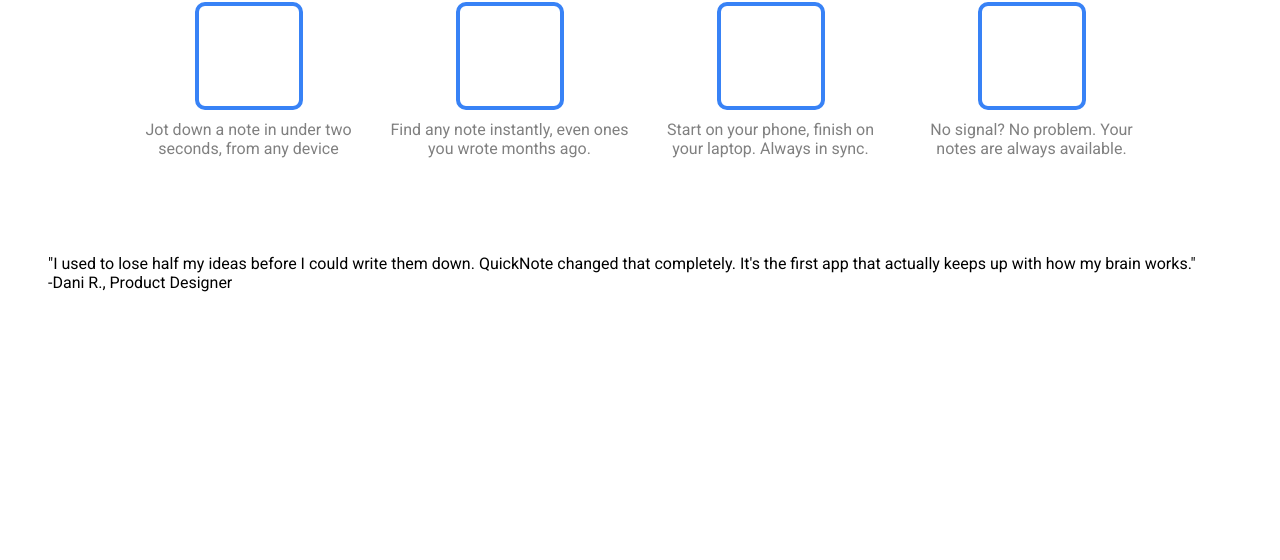
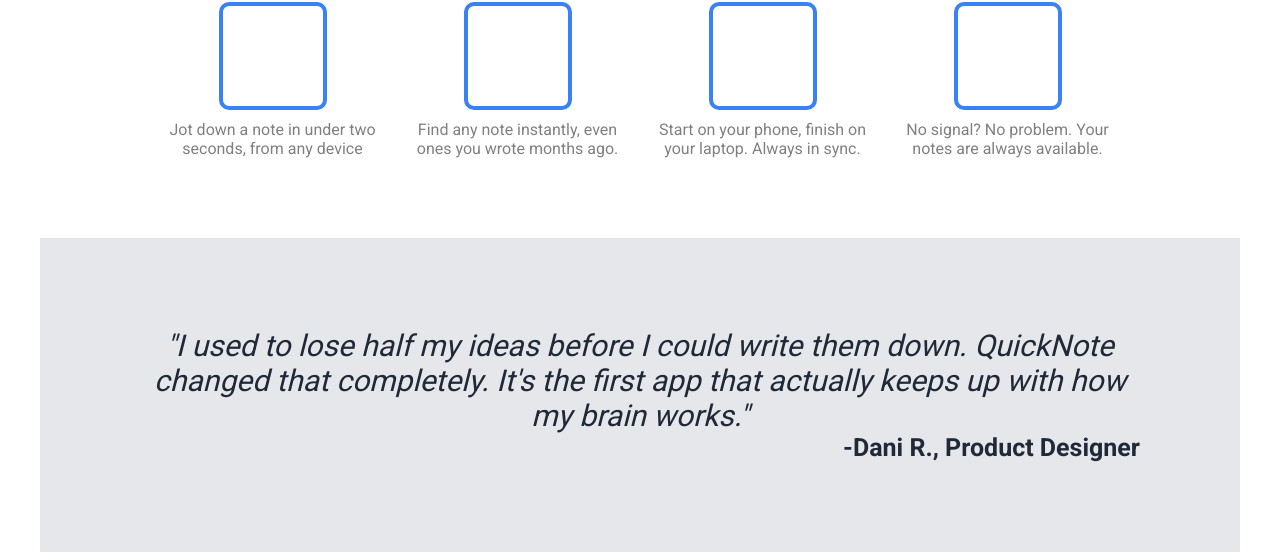
Before and after one commit to Betty-Gm/The-Odin-Project-Landing-Page, a plain HTML site: page index.html in a window 1280 px wide. Shown: the part 520-1080 px from the top of the page. Before the commit the page ends 836 px from the top, so only its background shows below. Drawn offline with Linux system fonts and the light colour scheme.

Commit message:
style testimonial section

```diff
--- a/style.css
+++ b/style.css
@@ -4,6 +4,8 @@
 .container{
     display: flex;
     flex-direction: column;
+     max-width: 1200px;
+    margin: 0 auto;
 
 }
 .first{
@@ -106,3 +108,19 @@
     color: gray;
     text-align: center;
 }
+.third{
+    padding: 60px;
+    text-align: center;
+    background-color: #E5E7EB;
+    font-size: 30px;
+    color: #1F2937;
+    font-weight: 300;
+    font-style: italic;
+
+}
+.third footer{
+    text-align: right;
+    font-weight: 700;
+    font-style: normal;
+    font-size: 25px;
+}
```
